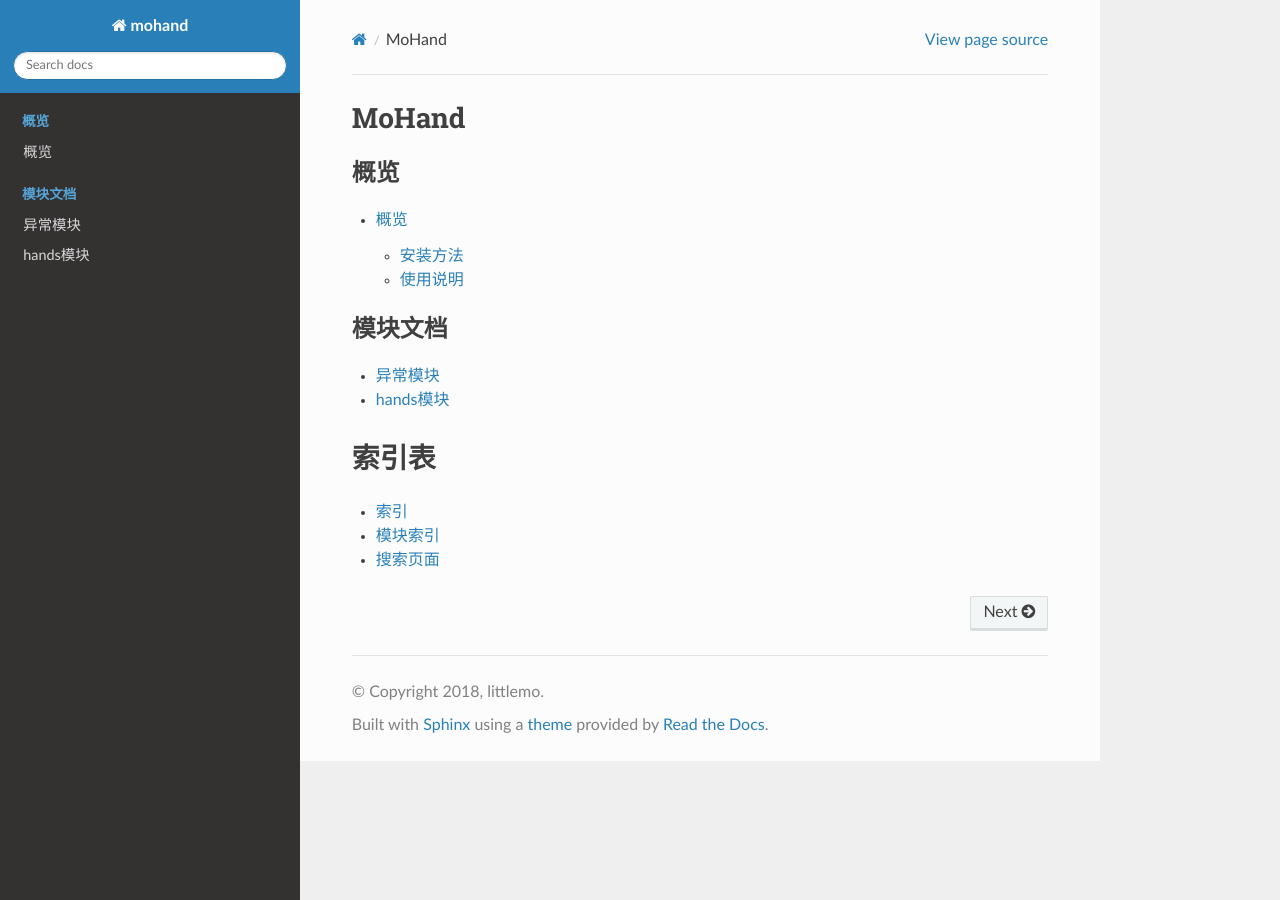
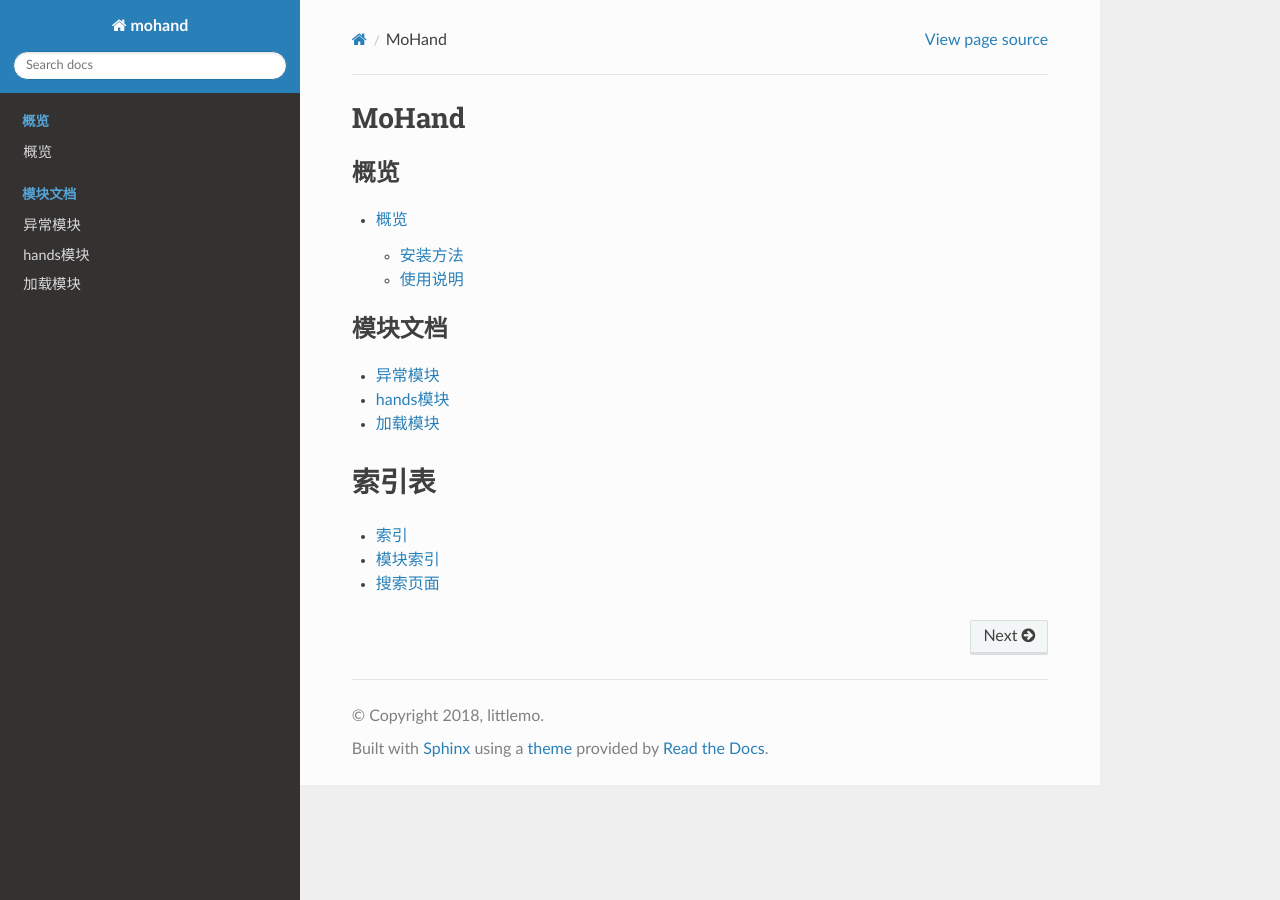
Before and after one commit to littlemo/mohand, a Sphinx documentation site: the page built from docs/source/index.rst, in a window 1280 px wide. Built offline with Sphinx 7.4.7 and the Read the Docs theme 2.0.0, drawn with Linux system fonts in a browser that asks for light colours; formulas are drawn with MathJax 3.

Commit message:
F: 实现加载模块的文档，并注册到主索引页中

```diff
--- a/docs/source/index.rst
+++ b/docs/source/index.rst
@@ -18,6 +18,7 @@ MoHand
 
    module/exception
    module/hands
+   module/load_file
 
 
 索引表
--- /dev/null
+++ b/docs/source/module/load_file.rst
@@ -0,0 +1,7 @@
+.. _module-load-file:
+
+========
+加载模块
+========
+
+.. automodule:: mohand.load_file
```
